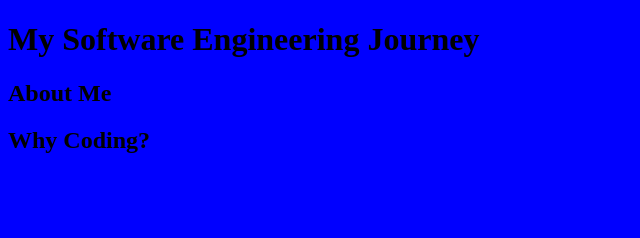
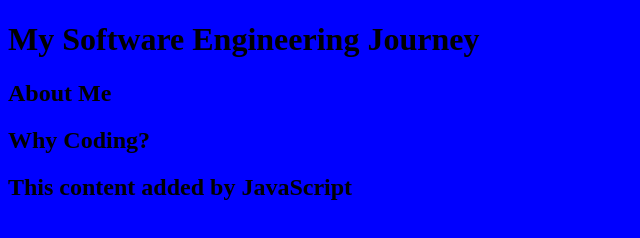
Before and after one commit to jsnidar/FlatIron-SE-Bootcamp-Blog, a plain HTML site: page index.html in a window 1280 px wide. Shown: the whole page, without its empty margins (0-640 px from the left). Drawn offline with Linux system fonts and the light colour scheme.

Commit message:
add script.js, connect to index.html

```diff
--- a/index.html
+++ b/index.html
@@ -7,6 +7,10 @@
     <body>
         <h1>My Software Engineering Journey</h1>
         <h2>About Me</h2>
+        <p>
+
+        </p>
         <h2>Why Coding?</h2>
+        <script src="script.js"></script>
     </body>
 </html>
--- /dev/null
+++ b/script.js
@@ -0,0 +1,4 @@
+const h2 = document.createElement('h2');
+h2.textContent = "This content added by JavaScript";
+
+document.querySelector('body').appendChild(h2);
```
